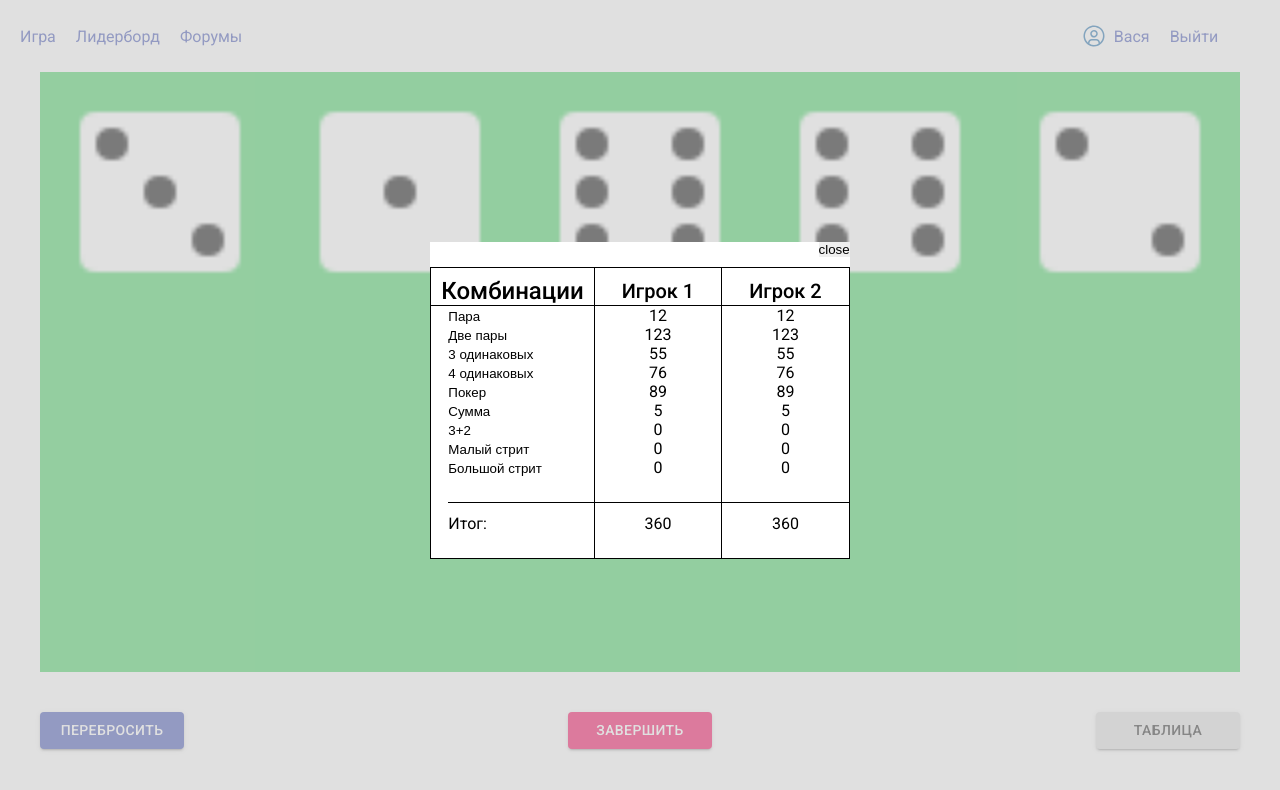
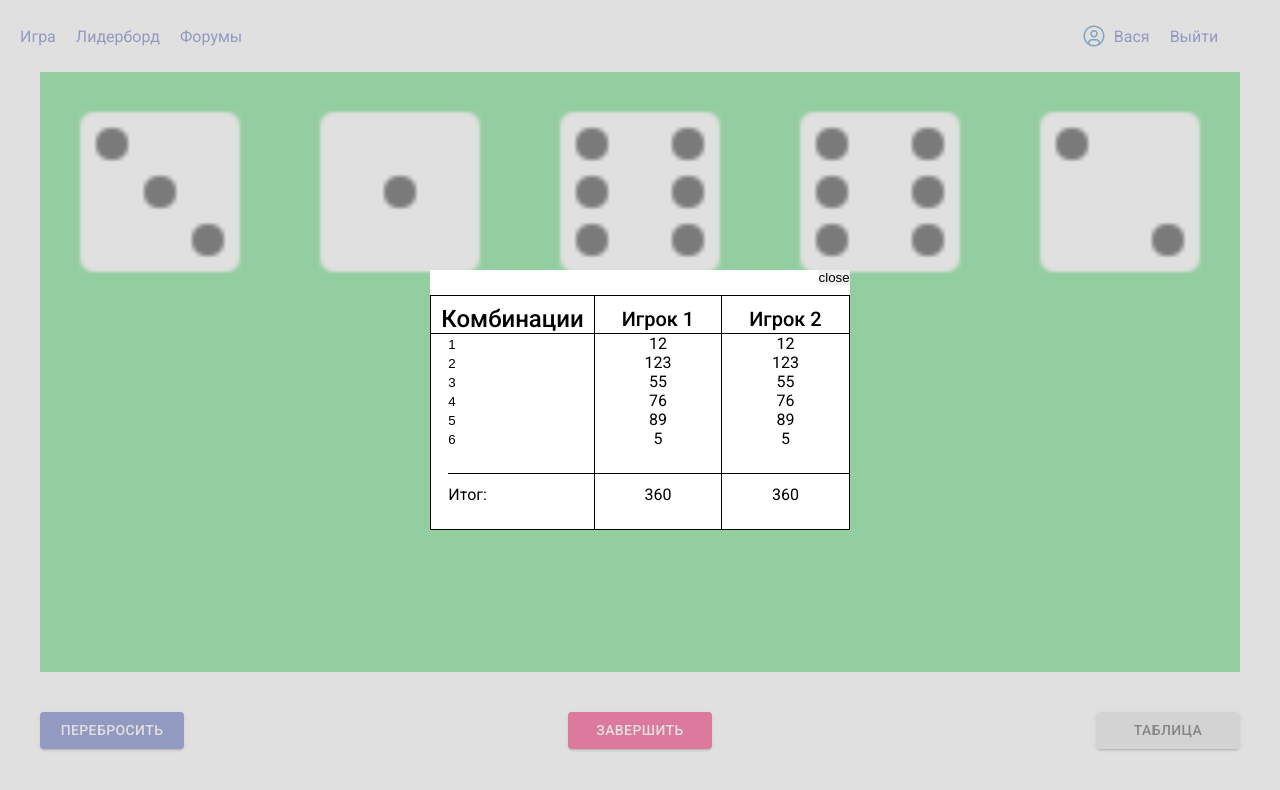
Before and after one commit to dicePoker/dicePoker, a React app: page / in a window 1280 px wide. Both pictures are taken after a click on the button "ЗАВЕРШИТЬ". Shown: the top 790 px of the page. Built offline with nearby package versions, Linux system fonts and the light colour scheme; the HTML template or start-up script is replaced by a standard one.

Commit message:
дополнения механики

```diff
--- a/src/components/Main/Main.tsx
+++ b/src/components/Main/Main.tsx
@@ -67,7 +67,7 @@ export const Main = (props: MainProps): JSX.Element => {
         </ul>
       </Grid>
       <Modal isShow={isShowModal} closeHandle={closeModal}>
-        <Table />
+        <Table gameController={props.gameController} />
       </Modal>
     </section>
   );
--- a/src/components/Table/Table.tsx
+++ b/src/components/Table/Table.tsx
@@ -1,19 +1,28 @@
 import React from 'react';
 import './Table.scss';
+import { GameController } from '../../controllers/GameController';
+
+export type TableProps = {
+  gameController: GameController;
+};
 
 const players = [
   {
     name: 'Игрок 1',
-    combinations: [12, 123, 55, 76, 89, 5, 0, 0, 0],
+    firstPhasePoints: [12, 123, 55, 76, 89, 5],
+    secondPhasePoints: [12, 123, 55, 76, 89, 5, 0, 0, 0],
     total: 30,
   },
   {
     name: 'Игрок 2',
-    combinations: [12, 123, 55, 76, 89, 5, 0, 0, 0],
+    firstPhasePoints: [12, 123, 55, 76, 89, 5],
+    secondPhasePoints: [12, 123, 55, 76, 89, 5, 0, 0, 0],
     total: 30,
   },
 ];
-const combinations = [
+
+const firstPhaseCombinations = ['1', '2', '3', '4', '5', '6'];
+const secondPhaseCombinations = [
   'Пара',
   'Две пары',
   '3 одинаковых',
@@ -25,15 +34,33 @@ const combinations = [
   'Большой стрит',
 ];
 
-export const Table = (): JSX.Element => {
+export const Table = (props: TableProps): JSX.Element => {
   return (
     <div className="table">
       <div className="table__left">
         <div className="table__title">Комбинации</div>
         <ul className="table__list">
-          {combinations.map((val, index) => {
+          {props.gameController.phase === 1
+            ? firstPhaseCombinations.map((val, index) => {
                 return (
-              <li key={`table-item-${val}-${index}`} className="table__item">
+                  <li
+                    key={`table-item-${val}-${index}`}
+                    className="table__item"
+                    onClick={props.gameController.updateResult}
+                    data-index={index}
+                  >
+                    <button className="table__button">{val}</button>
+                  </li>
+                );
+              })
+            : secondPhaseCombinations.map((val, index) => {
+                return (
+                  <li
+                    key={`table-item-${val}-${index}`}
+                    className="table__item"
+                    onClick={props.gameController.updateResult}
+                    data-index={index}
+                  >
                     <button className="table__button">{val}</button>
                   </li>
                 );
@@ -47,7 +74,18 @@ export const Table = (): JSX.Element => {
             <div key={`table-table-${index}`} className="table__table">
               <div className="table__name">{item.name}</div>
               <ul className="table__list">
-                {item.combinations.map((val, index) => {
+                {props.gameController.phase === 1
+                  ? item.firstPhasePoints.map((val, index) => {
+                      return (
+                        <li
+                          key={`table-item-${val}-${index}`}
+                          className="table__item"
+                        >
+                          {val}
+                        </li>
+                      );
+                    })
+                  : item.secondPhasePoints.map((val, index) => {
                       return (
                         <li
                           key={`table-item-${val}-${index}`}
@@ -59,7 +97,10 @@ export const Table = (): JSX.Element => {
                     })}
               </ul>
               <div className="table__bottom">
-                {item.combinations.reduce((a, b) => a + b, 0)}
+                {props.gameController.phase === 1
+                  ? item.firstPhasePoints.reduce((a, b) => a + b, 0)
+                  : item.total +
+                    item.secondPhasePoints.reduce((a, b) => a + b, 0)}
               </div>
             </div>
           );
--- a/src/controllers/GameController.ts
+++ b/src/controllers/GameController.ts
@@ -3,12 +3,28 @@ import { getRandomCube } from '../utils/getRandomCube';
 
 const TOTAL_CUBES = 5;
 
+export interface PlayerResults {
+  playerName: string;
+  total: number;
+  firstPhasePoints: Record<string, number>[];
+  secondPhasePoints: Record<string, number>[];
+}
+
 export class GameController {
   private drawController: DrawController | undefined;
   private selectedValues: number[];
   private currentVals: number[];
-  public finishedVals: number[];
+  public finishedVals: number[] = [];
+  // public results: PlayerResults[] = [
+  //   {
+  //     playerName: 'Игрок 1',
+  //     total: 0,
+  //     firstPhasePoints: [{'Единицы', -1},{'Двойки', -1}]
+  //   }
+  // ];
   numberOfThrows = 2;
+  public currentPlayer = 0;
+  public phase = 1; // 1 или 2 - какая фаза игры идет
 
   constructor() {
     this.selectedValues = [];
@@ -75,4 +91,9 @@ export class GameController {
       this.drawController.setCanvasClickListener(this.canvasClickHandler);
     }
   }
+
+  updateResult(evt: React.MouseEvent) {
+    console.log(evt.target.dataset.index);
+    //console.log(index, this.phase);
+  }
 }
```
Also changed, not shown: src/controllers/TableController.ts (added). Lines whose indentation alone changed are shown as unchanged.
